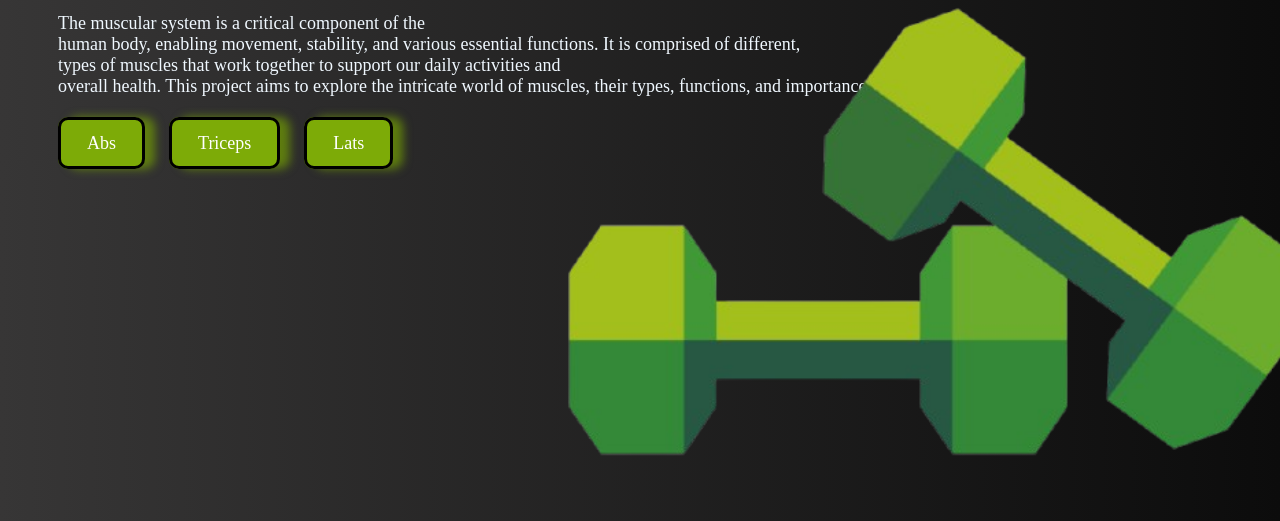
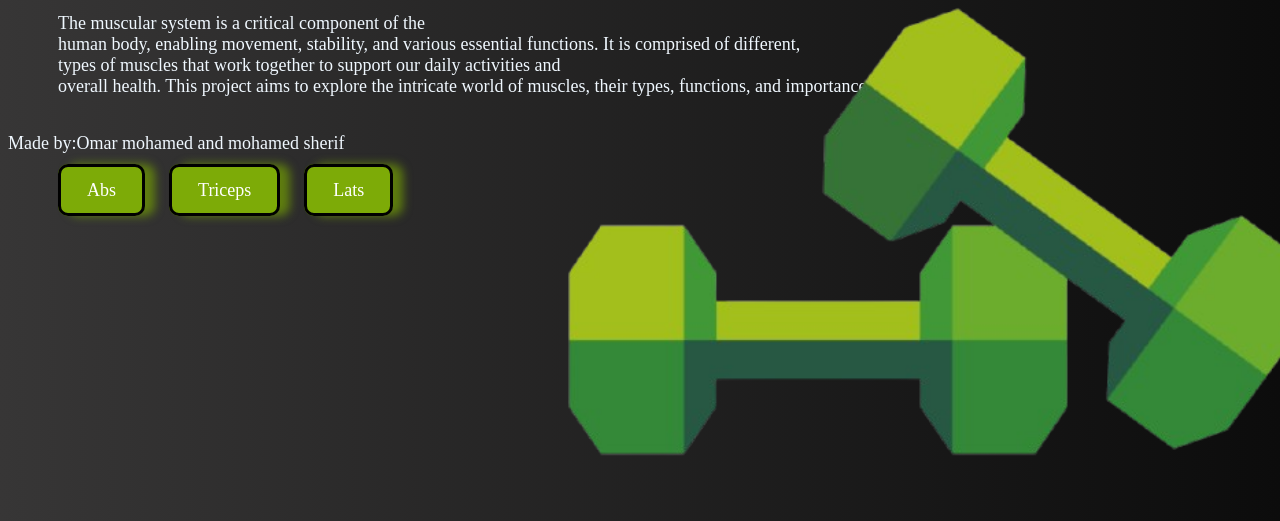
Before and after one commit to Omar-Mohamed550/Strength-lab, a plain HTML site: page index.html in a window 1280 px wide. Shown: the part 279-800 px from the top of the page. Drawn offline with Linux system fonts and the light colour scheme.

Commit message:
Update index.html

```diff
--- a/index.html
+++ b/index.html
@@ -12,6 +12,8 @@
              types of muscles that work together to support our daily activities and<br>
              overall health. This project aims to explore the intricate world of muscles, their types, functions, and importance.
         </p>
+
+        <P>Made by:Omar mohamed and mohamed sherif</P>
         <div class="container">
         <a href="abs.html" class="Abs-button">Abs</a>
 
```
